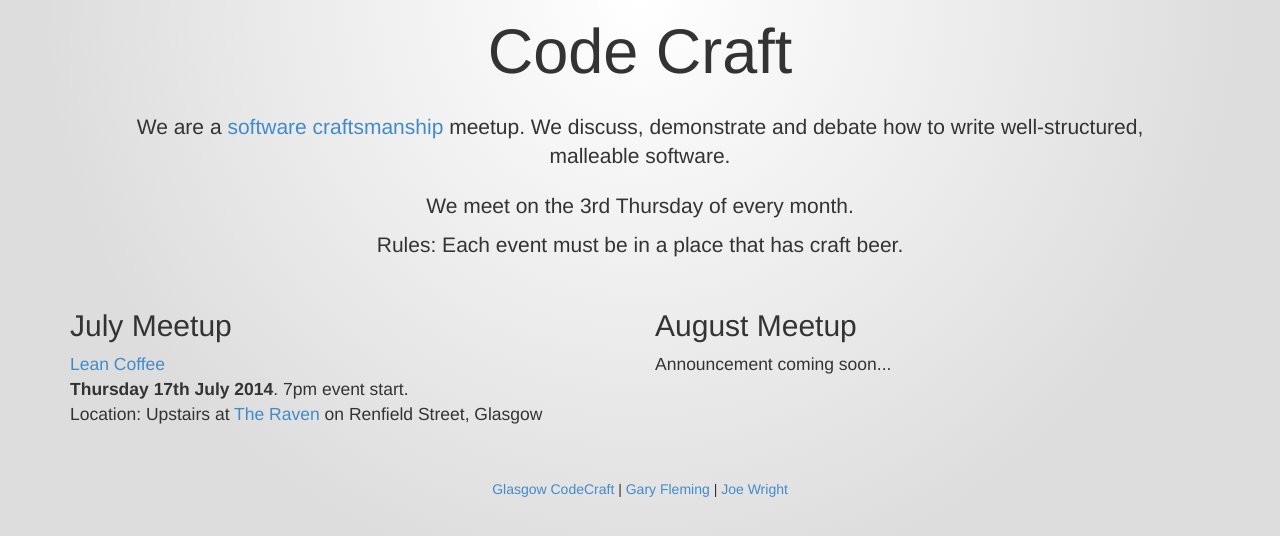
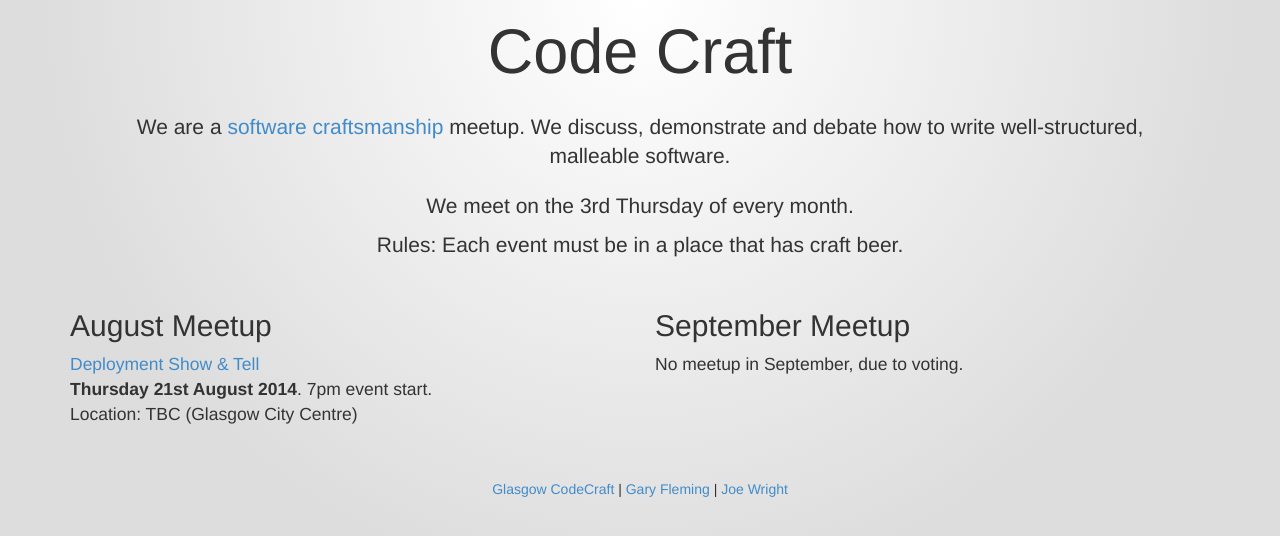
Before and after one commit to codecraftuk/codecraftuk.github.io, a Jekyll site: the page index.html, which Jekyll copies as it is, in a window 1280 px wide. Shown: the top 536 px of the page. Built offline with Jekyll 4.4.1, drawn with Linux system fonts in a browser that asks for light colours; Markdown is read by kramdown in place of the engine named in the settings.

Commit message:
Adding august event

```diff
--- a/index.html
+++ b/index.html
@@ -19,40 +19,23 @@
 
 
           <div class="col-lg-6 meetups">
-            <h2>July Meetup</h2>
-            <p><a href="/events/2014/06/lean-coffee/">Lean Coffee</a>
-            <br/><strong>Thursday 17th July 2014</strong>. 7pm event start.
-            <br/>Location: Upstairs at <a href="https://goo.gl/maps/vWn1J">The Raven</a> on Renfield Street, Glasgow
+            <h2>August Meetup</h2>
+            <p><a href="/events/2014/07/deployment-show-and-tell/">Deployment Show & Tell</a>
+            <br/><strong>Thursday 21st August 2014</strong>. 7pm event start.
+            <br/>Location: TBC (Glasgow City Centre)
+            <!-- <br/>Location: Upstairs at <a href="https://goo.gl/maps/vWn1J">The Raven</a> on Renfield Street, Glasgow -->
 
 
+          </div>
 
+          <div class="col-lg-6 meetups">
+            <h2>September Meetup</h2>
 
-            <!-- <br/>Location: <a href="https://www.google.co.uk/maps/preview/place/the+hope/@55.8603492,-4.2594337,18z/data=!3m1!4b1!4m2!3m1!1s0x4888469dda4be0d3:0x48833155b9c343e2">The Hope</a> on Waterloo Street, Glasgow -->
+            <p>No meetup in September, due to voting.
             </p>
 
             <!-- <img class="event-image" src="/images/seven.jpg" width=250 height=300 /> --><!-- Find lean coffee image -->
           </div>
-
-          <div class="col-lg-6 meetups">
-            <h2>August Meetup</h2>
-
-            <p>Announcement coming soon...
-            </p>
-
-            <!-- <img class="event-image" src="/images/seven.jpg" width=250 height=300 /> --><!-- Find lean coffee image -->
-          </div>
-
-          <!-- Probably moving this to June
-
-          <div class="col-lg-6 meetups">
-            <h2>June Meetup</h2>
-
-            <p>Architectures and Refactoring
-            <br/><strong>19th June 2014</strong> at 7:00pm
-            <br/>Location: <a href="https://www.google.co.uk/maps/preview/place/the+hope/@55.8603492,-4.2594337,18z/data=!3m1!4b1!4m2!3m1!1s0x4888469dda4be0d3:0x48833155b9c343e2">The Hope</a> on Waterloo Street, Glasgow
-            </p>
-            <img class="event-image" src="/images/thehope.jpg" width=450 height=300 />
-          </div> -->
 
 
         </div>
```
Also changed, not shown: _posts/2014-07-28-deployment-show-and-tell.md (added, +15 -0 lines).
